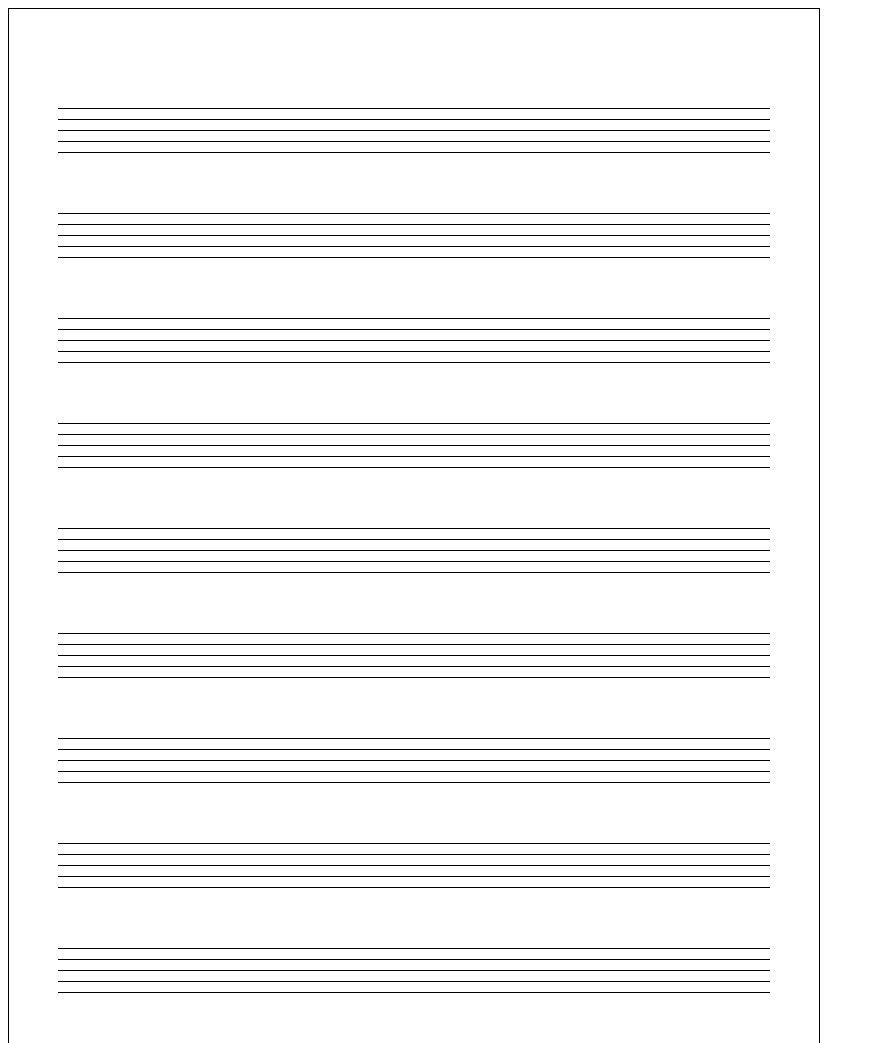
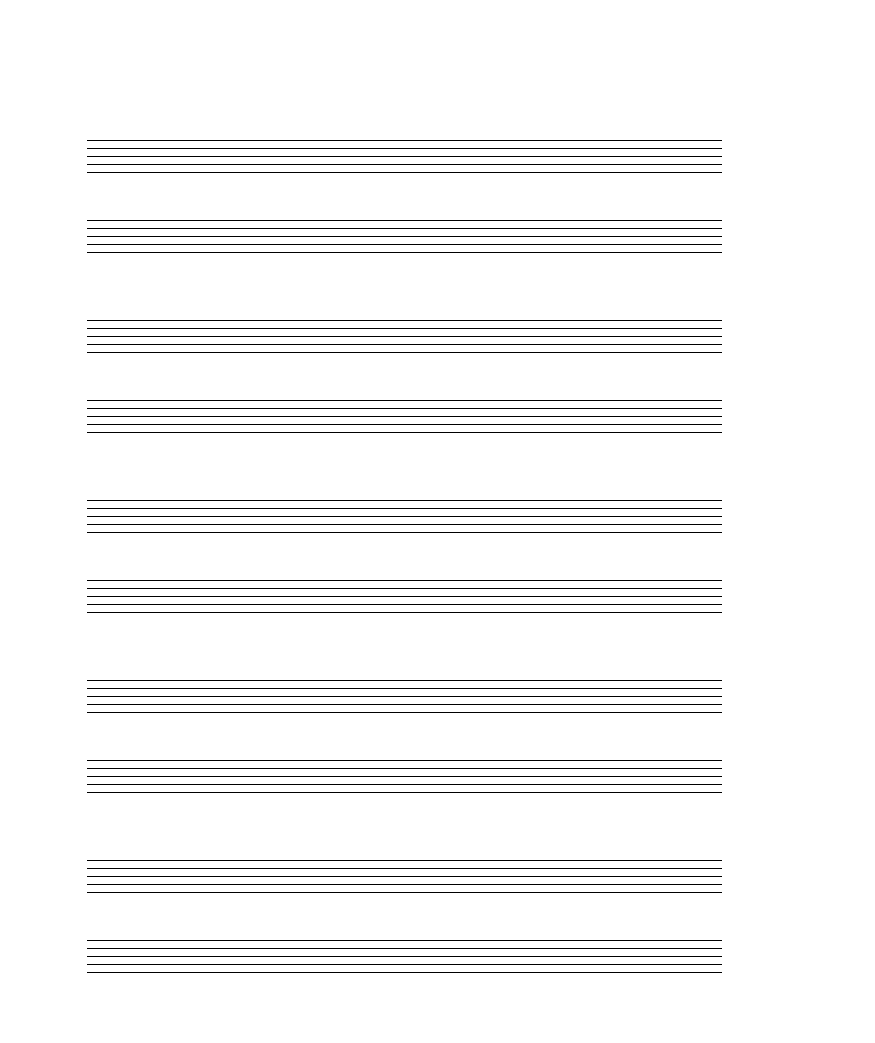
Before and after one commit to S2/gakuhu, a plain HTML site: page index.html in a window 1280 px wide. Shown: the top 1043 px of the page, without its empty margins (0-875 px from the left). Drawn offline with nearby package versions, Linux system fonts and the light colour scheme.

Commit message:
change design

```diff
--- a/index.html
+++ b/index.html
@@ -8,33 +8,30 @@
 
     <style>
         div.content{
-            width : 750px;
-            height : 1060px;
-            border : 1px solid black;
-            padding : 30px;
-            margin-bottom:20px;
+            width : 210mm;
+            height : 297mm;
         }
 
         div.gakuhu{
-            width : 95% ;
-            height : 90%;
-            margin:2.5%;
+            width  : 80% ;
+            height : 80%;
+            margin : 2.5% 10%;
         }
 
         div.row{
             width:100%;
-            height : 10px;
+            height : 7px;
             border-top : 1px solid black;
         }
 
         div.aida{
             width:100%;
-            height : 50px;
+            height : 60px;
         }
 
         div.aida_short{
             width:100%;
-            height : 50px;
+            height : 40px;
         }
 
 
@@ -42,6 +39,7 @@
     <body>
         <div class="content">
             <div class="gakuhu">
+                <div class="aida"></div>
                 <div class="aida"></div>
                 <div class="row"></div>
                 <div class="row"></div>
```
